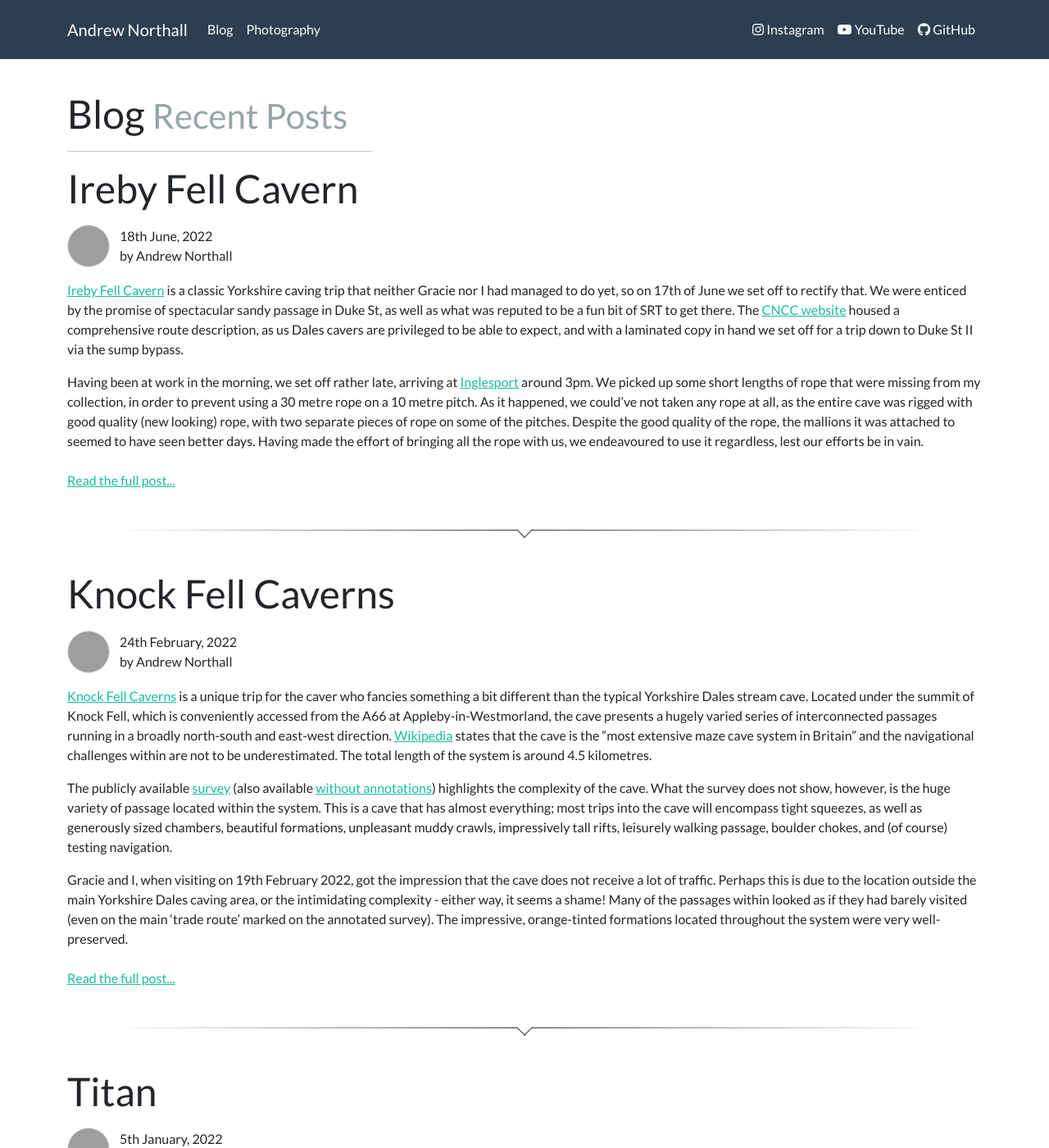
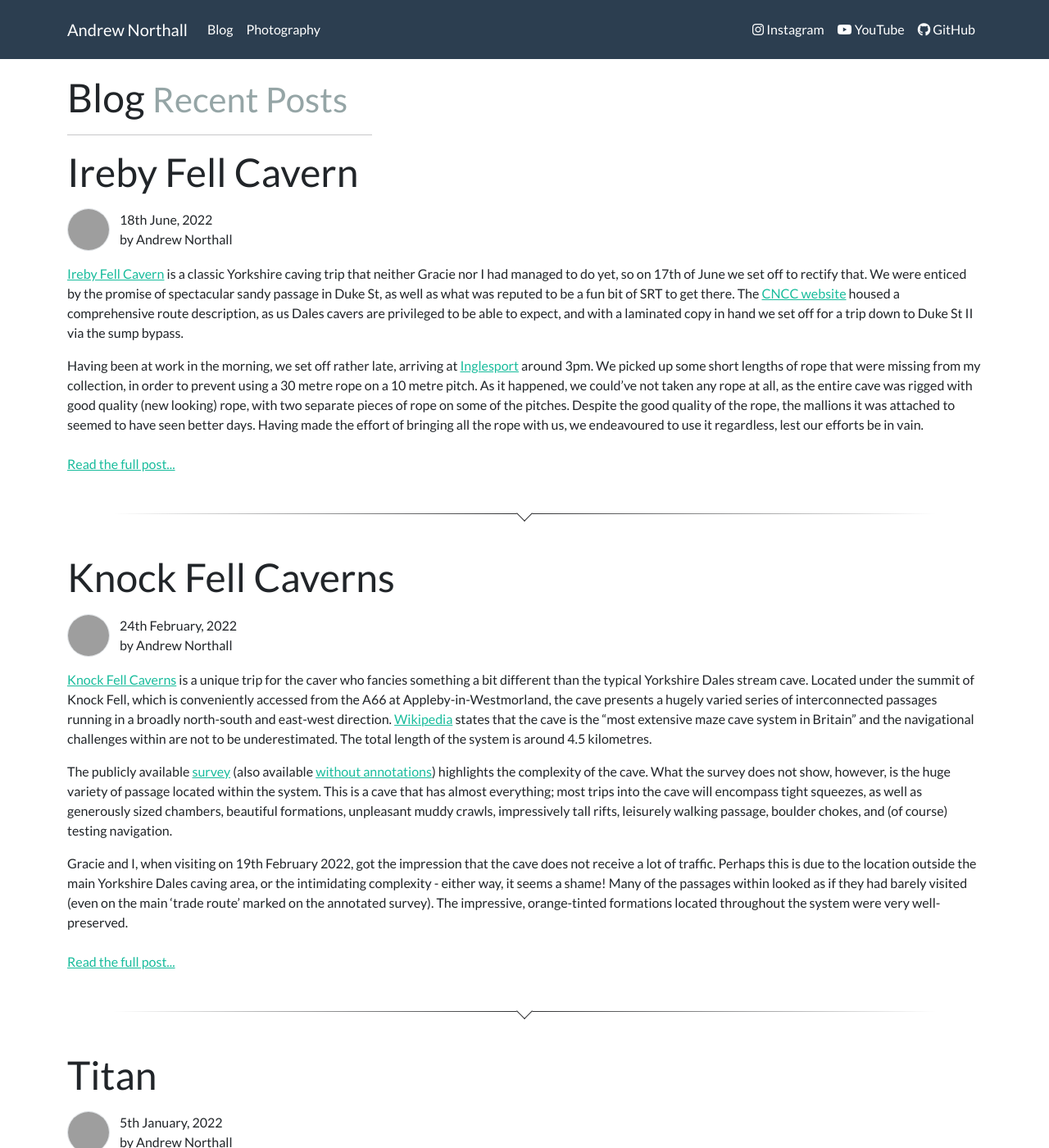
Before and after one commit to anorthall/northall.me.uk, a Jekyll site: the page built from www/index.html, in a window 1280 px wide and 1400 px high. Shown: the whole window at 82% size. Built offline with Jekyll 4.4.1, drawn with Linux system fonts in a browser that asks for light colours; grey boxes are pictures that could not be loaded.

Commit message:
Change top padding from 110px to 90px

```diff
--- a/www/css/northall.css
+++ b/www/css/northall.css
@@ -1,6 +1,6 @@
 body {
   overflow-y: scroll;
-  padding-top: 110px;
+  padding-top: 90px;
 }
 
 .faded-link {
```
